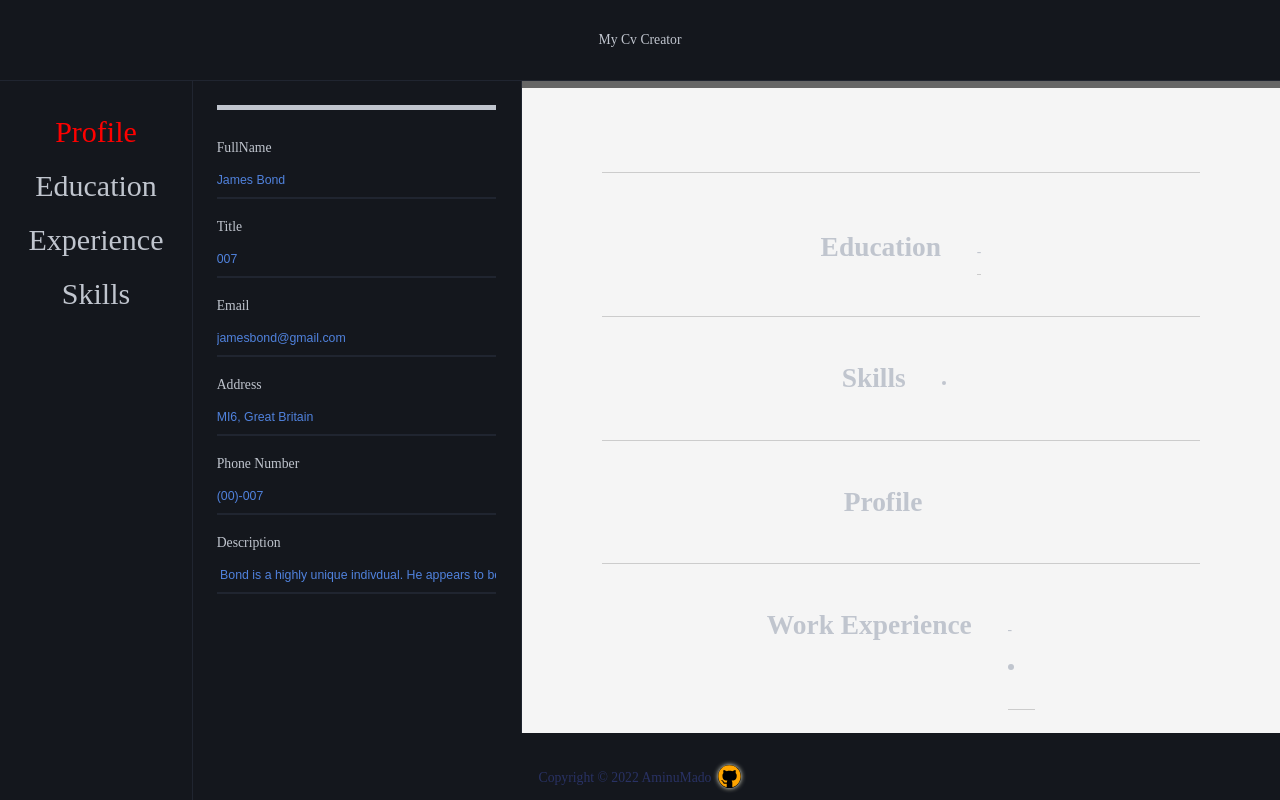
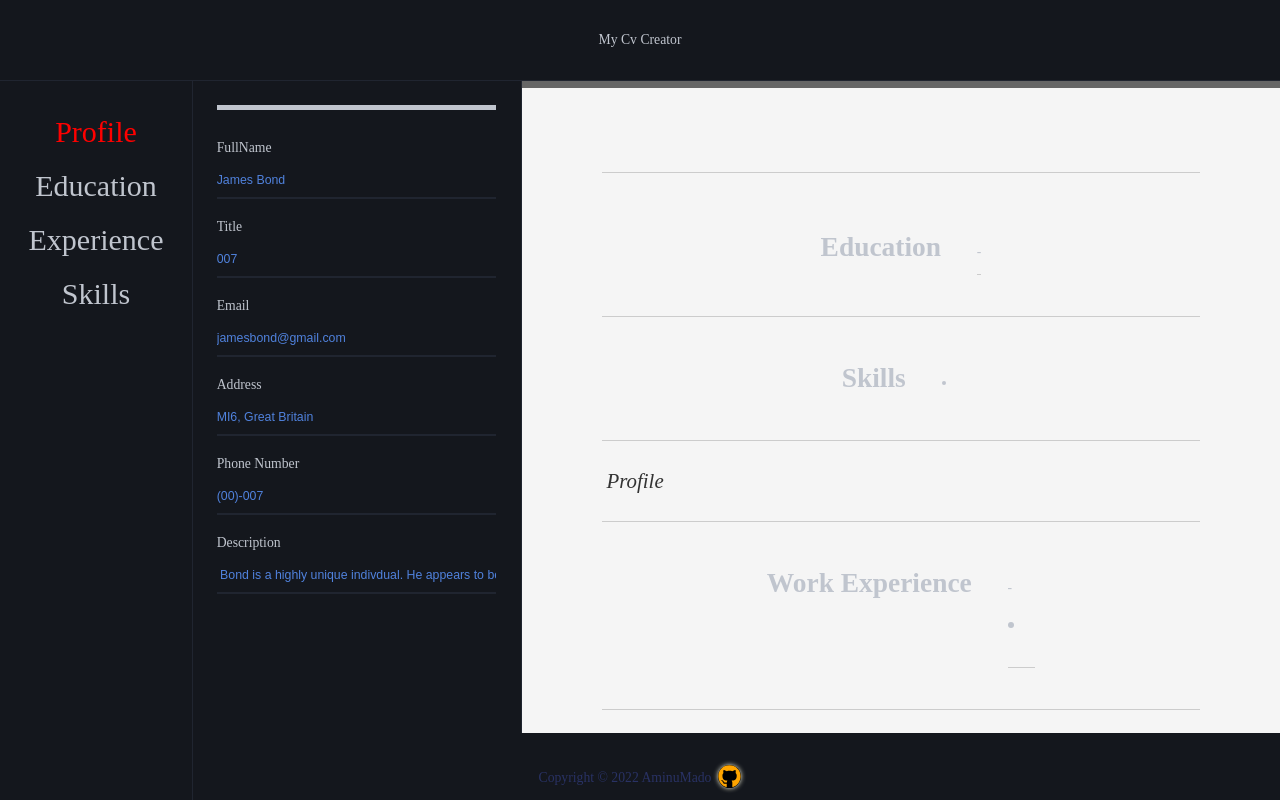
Before and after one commit to AminuMado/cv-creator, a React app: page / in a window 1280 px wide. Built offline with nearby package versions, Linux system fonts and the light colour scheme; the HTML template or start-up script is replaced by a standard one.

Commit message:
changed the component layout

```diff
--- a/src/components/CvPreview/Profile.js
+++ b/src/components/CvPreview/Profile.js
@@ -2,8 +2,12 @@ import React from 'react';
 function CvProfile({ personalInfo }) {
   return (
     <div className="cv-profile-wrapper">
-      <h1>Profile</h1>
-      <p>{personalInfo.description}</p>
+      <div class="title-container">
+        <h2>Profile</h2>
+      </div>
+      <div class="content-container">
+        <p class="enlarge">{personalInfo.description}</p>
+      </div>
     </div>
   );
 }
```
